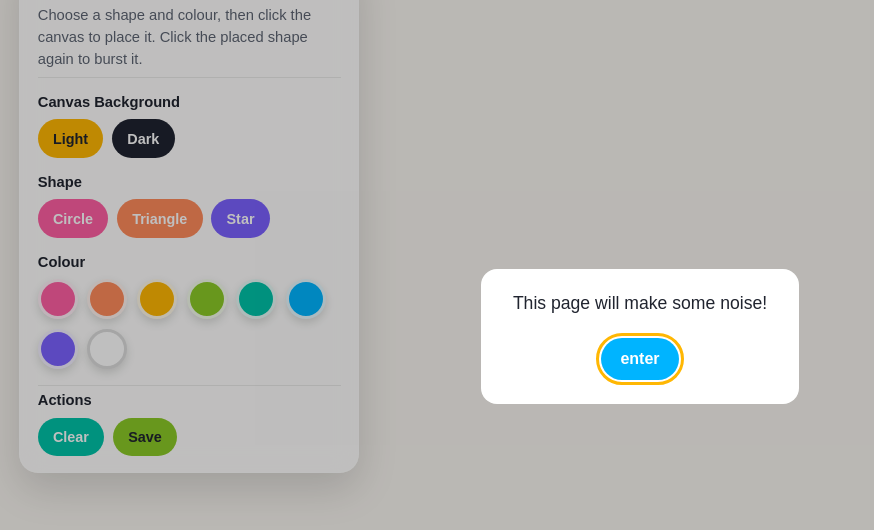
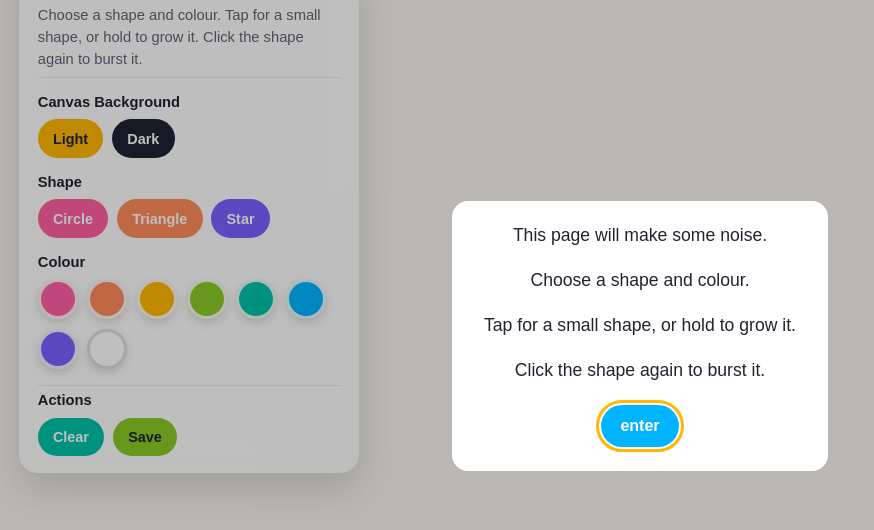
Before and after one commit to yangluo1234/projectPrototype, a plain HTML site: page index.html in a window 1280 px wide. Shown: the part 64-594 px from the top of the page, without its empty margins (0-874 px from the left). Drawn offline with nearby package versions, Linux system fonts and the light colour scheme; a web font is replaced by a local one.

Commit message:
title updated

```diff
--- a/index.html
+++ b/index.html
@@ -4,13 +4,14 @@ It sets up the structure of the webpage, including the canvas for drawing,
 a dialog for the noise warning, and a toolbar for user interactions.
 The canvas is created and managed using the Konva library, while the Tone.js library.
 -->
+
 <!doctype html>
 <html lang="en">
   <head>
     <meta charset="UTF-8" />
     <meta name="viewport" content="width=device-width, initial-scale=1.0" />
     <meta http-equiv="X-UA-Compatible" content="ie=edge" />
-    <title>Bubble Bloom - Prototype</title>
+    <title>Bubble Bloom</title>
     <script src="https://unpkg.com/konva@10/konva.min.js"></script>
     <script src="https://unpkg.com/tone@15.0.4/build/Tone.js"></script>
     <link rel="stylesheet" href="reset.css" />
@@ -22,15 +23,21 @@ The canvas is created and managed using the Konva library, while the Tone.js lib
     <main class="container">
       <div id="stageContainer"></div>
       <dialog id="intro-dialog">
-        <p>This page will make some noise!</p>
+        <p>This page will make some noise.</p>
+        <p>Choose a shape and colour.</p>
+        <p>Tap for a small shape, or hold to grow it.</p>
+        <p>Click the shape again to burst it.</p>
         <button id="dialog-close-button">enter</button>
       </dialog>
       <section class="floatingToolbar">
         <div class="toolHeader">
           <h1>Bubble Bloom</h1>
           <p>
-            Choose a shape and colour, then click the canvas to place it. Click
-            the placed shape again to burst it.
+            Choose a shape and colour.
+            <span class="hintText"
+              >Tap for a small shape, or hold to grow it.</span
+            >
+            Click the shape again to burst it.
           </p>
         </div>
 
```
